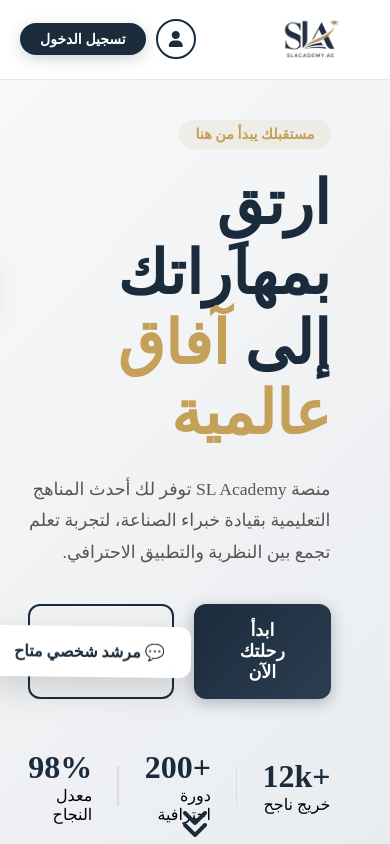
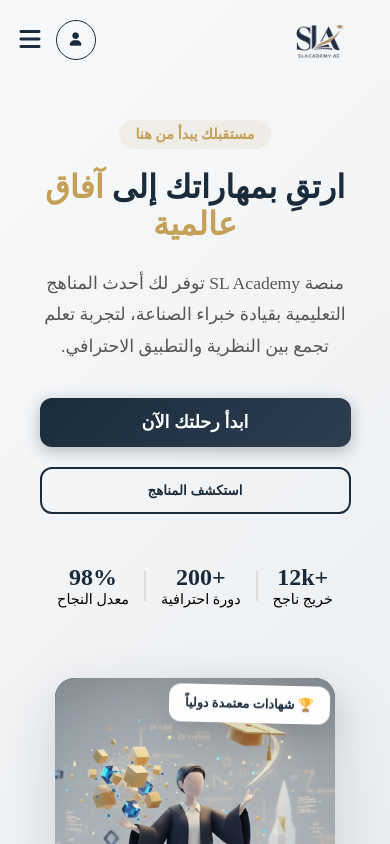
Before and after one commit to AnasRealm/SLA-ACADEMY, a React (Vite) app: page / in a window 390 px wide. Shown: the top 844 px of the page. Built offline with nearby package versions, Linux system fonts and the light colour scheme.

Commit message:
responsive

```diff
--- a/src/feature/home/componats/hero/Hero.jsx
+++ b/src/feature/home/componats/hero/Hero.jsx
@@ -19,7 +19,7 @@ const Hero = () => {
         href="https://cdnjs.cloudflare.com/ajax/libs/font-awesome/6.0.0/css/all.min.css"
       />
 
-      <section id="home" className="hero-section">
+      <section className="hero-section">
         <div className="hero-container">
           <div className="hero-content">
             <div className="badge">مستقبلك يبدأ من هنا</div>
--- a/src/feature/home/componats/hero/hero.css
+++ b/src/feature/home/componats/hero/hero.css
@@ -230,6 +230,92 @@
   transform: translateY(-50%);
 }
 
+/* Media Queries for Mobile Devices */
+@media (max-width: 992px) {
+  .hero-container {
+    flex-direction: column; /* تحويل العناصر لتكون تحت بعضها */
+    text-align: center;
+    padding: 0 20px;
+  }
+
+  .hero-content {
+    margin-right: 0;
+    margin-bottom: 50px;
+    max-width: 100%;
+  }
+
+  .hero-content h1 {
+    font-size: 2.5rem; /* تصغير العنوان */
+  }
+
+  .hero-btns {
+    justify-content: center; /* توسيط الأزرار */
+    flex-wrap: wrap;
+  }
+
+  .hero-stats {
+    justify-content: center;
+    gap: 15px;
+  }
+
+  .stat-item strong {
+    font-size: 1.5rem;
+  }
+
+  /* تنسيق الصورة والبطاقات على الجوال */
+  .hero-visual {
+    padding: 20px 0;
+    min-height: auto;
+    width: 100%;
+  }
+
+  .hero-image-container {
+    height: 350px; /* تقليل ارتفاع الحاوية */
+    max-width: 90%;
+    margin: 0 auto;
+  }
+
+  .floating-card {
+    padding: 10px 15px;
+    font-size: 0.8rem;
+    white-space: nowrap;
+    /* إلغاء القيم السالبة التي تسبب خروج البطاقة عن الشاشة */
+    right: 5% !important;
+    left: auto !important;
+  }
+
+  .card-1 {
+    top: 5%;
+    right: 2% !important;
+  }
+
+  .card-2 {
+    bottom: 5%;
+    left: 2% !important;
+    right: auto !important;
+  }
+}
+
+@media (max-width: 480px) {
+  .hero-content h1 {
+    font-size: 2rem;
+  }
+
+  .primary-btn, .secondary-btn {
+    width: 100%; /* الأزرار تأخذ العرض كامل في الشاشات الصغيرة جداً */
+    padding: 14px 20px;
+  }
+
+  .hero-stats {
+    flex-direction: row;
+    font-size: 0.9rem;
+  }
+
+  .stat-line {
+    height: 30px;
+  }
+}
+
 
 
 @keyframes float {
--- a/src/feature/home/pages/Home.jsx
+++ b/src/feature/home/pages/Home.jsx
@@ -7,10 +7,18 @@ import MostPopular from "../componats/MostPopular/MostPopular";
 const Home = () => {
   return (
     <MainLayout>
-      <Hero />
-      <MostPopular />
-      <Categories />
-      <About />
+      <div id="home">
+        <Hero />
+      </div>
+      <div id="courses">
+        <MostPopular />
+      </div>
+      <div id="categories">
+        <Categories />
+      </div>
+      <div id="about">
+        <About />
+      </div>
     </MainLayout>
   );
 };
--- a/src/sheard/navbar/Navbar.jsx
+++ b/src/sheard/navbar/Navbar.jsx
@@ -1,100 +1,130 @@
-import React, { useState } from 'react';
-import './navbar.css';
+import React, { useState, useEffect } from 'react';
+import { useNavigate } from 'react-router-dom';
 import LoginForm from '../../feature/auth/loginForm/LoginForm';
 import Signup from '../../feature/auth/signupForm/Signup';
-import { useNavigate } from 'react-router-dom';
+import './navbar.css';
 
 const Navbar = () => {
-  const [showLogin, setShowLogin] = useState(false);
-  const [showSignup, setShowSignup] = useState(false);
-  const [isLoggedIn, setIsLoggedIn] = useState(false); // حالة تسجيل الدخول
+  const [isMobileMenuOpen, setIsMobileMenuOpen] = useState(false);
+  const [isScrolled, setIsScrolled] = useState(false);
+  const [showLoginModal, setShowLoginModal] = useState(false);
+  const [showSignupModal, setShowSignupModal] = useState(false);
   const navigate = useNavigate();
 
-  const handleSmoothScroll = (e, targetId) => {
-    e.preventDefault();
-    // إذا لم نكن في الصفحة الرئيسية، انتقل إليها أولاً
+  // التعامل مع التمرير لتغيير لون الناف بار
+  useEffect(() => {
+    const handleScroll = () => {
+      setIsScrolled(window.scrollY > 50);
+    };
+    window.addEventListener('scroll', handleScroll);
+    return () => window.removeEventListener('scroll', handleScroll);
+  }, []);
+
+  // دالة للتعامل مع أيقونة المستخدم
+  const handleUserClick = () => {
+    const isLoggedIn = localStorage.getItem('user') || sessionStorage.getItem('user');
+
+    if (isLoggedIn) {
+      navigate('/profile');
+    } else {
+      setShowLoginModal(true);
+    }
+  };
+
+  // دالة لإغلاق القائمة عند الضغط على رابط
+  const handleLinkClick = (id) => {
+    setIsMobileMenuOpen(false);
+
+    // إذا كنا في صفحة أخرى، انتقل للهوم أولاً
     if (window.location.pathname !== '/') {
       navigate('/');
       // انتظار قليل للانتقال ثم التمرير
       setTimeout(() => {
-        const targetElement = document.getElementById(targetId);
-        if (targetElement) {
-          targetElement.scrollIntoView({
-            behavior: 'smooth',
-            block: 'start'
-          });
-        }
+        const element = document.getElementById(id);
+        if (element) element.scrollIntoView({ behavior: 'smooth' });
       }, 100);
     } else {
-      const targetElement = document.getElementById(targetId);
-      if (targetElement) {
-        targetElement.scrollIntoView({
-          behavior: 'smooth',
-          block: 'start'
-        });
-      }
-    }
-  };
-
-  const openLogin = () => {
-    setShowLogin(true);
-    setShowSignup(false);
-  };
-
-  const openSignup = () => {
-    setShowSignup(true);
-    setShowLogin(false);
-  };
-
-  const closeModals = () => {
-    setShowLogin(false);
-    setShowSignup(false);
-  };
-
-  const handleUserIconClick = () => {
-    if (isLoggedIn) {
-      navigate('/profile');
-    } else {
-      openSignup();
+      // إذا كنا في الهوم، تمرير مباشر
+      const element = document.getElementById(id);
+      if (element) element.scrollIntoView({ behavior: 'smooth' });
     }
   };
 
   return (
     <>
-      <nav className="navbar">
-        <div className="nav-container">
-          <div className="logo" onClick={() => navigate('/')} style={{ cursor: 'pointer' }}>
-            <img src="/imges/logo.png" alt="" />
+      <nav className={`navbar ${isScrolled ? 'scrolled' : ''}`}>
+        <div className="navbar-container">
+
+          {/* 1. اللوجو (يمين الشاشة) */}
+          <div className="navbar-logo" onClick={() => navigate('/')}>
+            <img src="/imges/logo.png" alt="SL Academy" />
           </div>
 
-          <ul className="nav-links">
-            <li><a href="#home" onClick={(e) => handleSmoothScroll(e, 'home')}>الرئيسية</a></li>
-            <li><a href="#courses" onClick={(e) => handleSmoothScroll(e, 'courses')}>الدورات</a></li>
-            <li><a href="#categories" onClick={(e) => handleSmoothScroll(e, 'categories')}>التخصصات</a></li>
-            <li><a href="#about" onClick={(e) => handleSmoothScroll(e, 'about')}>من نحن</a></li>
-            <li><button className="nav-link-btn" onClick={() => navigate('/contact')}>تواصل معنا</button></li>
+          {/* 2. روابط الديسكتوب (وسط الشاشة - تختفي بالموبايل) */}
+          <ul className="nav-menu-desktop">
+            <li onClick={() => handleLinkClick('home')}>الرئيسية</li>
+            <li onClick={() => handleLinkClick('courses')}>الدورات</li>
+            <li onClick={() => handleLinkClick('categories')}>التخصصات</li>
+            <li onClick={() => handleLinkClick('about')}>من نحن</li>
+            <li onClick={() => navigate('/contact')}>تواصل معنا</li>
           </ul>
 
+          {/* 3. الأزرار وأيقونة المستخدم (يسار الشاشة) */}
           <div className="nav-actions">
-            <button className="user-icon-btn" onClick={handleUserIconClick} title={isLoggedIn ? "الملف الشخصي" : "تسجيل الدخول"}>
+            <button className="icon-btn" title="الملف الشخصي" onClick={handleUserClick}>
               <i className="fas fa-user"></i>
             </button>
-            <button className="join-btn" onClick={openSignup}>تسجيل الدخول</button>
+            <button className="login-btn-desktop" onClick={() => setShowLoginModal(true)}>تسجيل الدخول</button>
+
+            {/* زر الهامبرغر (يظهر فقط بالموبايل) */}
+            <div className="hamburger-icon" onClick={() => setIsMobileMenuOpen(!isMobileMenuOpen)}>
+              <i className={isMobileMenuOpen ? "fas fa-times" : "fas fa-bars"}></i>
+            </div>
           </div>
         </div>
       </nav>
 
-      {showLogin && (
+      {/* 4. قائمة الموبايل الجانبية (Sidebar) */}
+      <div className={`mobile-sidebar-overlay ${isMobileMenuOpen ? 'active' : ''}`} onClick={() => setIsMobileMenuOpen(false)}></div>
+
+      <div className={`mobile-sidebar ${isMobileMenuOpen ? 'active' : ''}`}>
+        <div className="sidebar-header">
+           <img src="/imges/logo.png" alt="Logo" />
+           <i className="fas fa-times close-sidebar" onClick={() => setIsMobileMenuOpen(false)}></i>
+        </div>
+
+        <ul className="mobile-menu-links">
+          <li onClick={() => handleLinkClick('home')}>الرئيسية</li>
+          <li onClick={() => handleLinkClick('courses')}>الدورات</li>
+          <li onClick={() => handleLinkClick('categories')}>التخصصات</li>
+          <li onClick={() => handleLinkClick('about')}>من نحن</li>
+          <li onClick={() => navigate('/contact')}>تواصل معنا</li>
+        </ul>
+
+        <div className="mobile-sidebar-footer">
+          <button className="mobile-login-btn" onClick={() => setShowLoginModal(true)}>تسجيل الدخول</button>
+        </div>
+      </div>
+
+      {/* Login Modal */}
+      {showLoginModal && (
         <LoginForm
-          onClose={closeModals}
-          onSwitchToSignup={openSignup}
+          onClose={() => setShowLoginModal(false)}
+          onSwitchToSignup={() => {
+            setShowLoginModal(false);
+            setShowSignupModal(true);
+          }}
         />
       )}
 
-      {showSignup && (
+      {/* Signup Modal */}
+      {showSignupModal && (
         <Signup
-          onClose={closeModals}
-          onSwitchToLogin={openLogin}
+          onClose={() => setShowSignupModal(false)}
+          onSwitchToLogin={() => {
+            setShowSignupModal(false);
+            setShowLoginModal(true);
+          }}
         />
       )}
     </>
--- a/src/sheard/navbar/navbar.css
+++ b/src/sheard/navbar/navbar.css
@@ -1,189 +1,263 @@
-/* إضافة Font Awesome إذا لم يكن موجود */
-@import url('https://cdnjs.cloudflare.com/ajax/libs/font-awesome/6.0.0/css/all.min.css');
+/* إعدادات المتغيرات للألوان */
+:root {
+  --primary-color: #1A2B3C;
+  --accent-color: #C5A059;
+  --white: #ffffff;
+  --nav-height: 80px;
+}
 
+/* ============================
+   1. تنسيق الناف بار العام (Desktop)
+   ============================ */
 .navbar {
   position: fixed;
   top: 0;
+  left: 0;
   width: 100%;
-  height: 80px;
+  height: var(--nav-height);
+  background: transparent; /* شفاف في البداية */
+  transition: all 0.3s ease;
+  z-index: 1000;
+  direction: rtl; /* اتجاه عربي */
+  font-family: 'Tajawal', sans-serif; /* تأكد من وجود الخط */
+}
+
+/* حالة السكرول - يتحول لأبيض */
+.navbar.scrolled {
   background: rgba(255, 255, 255, 0.95);
   backdrop-filter: blur(10px);
+  box-shadow: 0 4px 20px rgba(0, 0, 0, 0.05);
+}
+
+.navbar-container {
+  display: flex;
+  justify-content: space-between;
+  align-items: center;
+  width: 90%;
+  max-width: 1400px;
+  margin: 0 auto;
+  height: 100%;
+}
+
+/* اللوجو */
+.navbar-logo {
+  cursor: pointer;
+  height: 50px;
+}
+
+.navbar-logo img {
+  height: 100%;
+  width: auto;
+  object-fit: contain;
+}
+
+/* روابط الديسكتوب */
+.nav-menu-desktop {
+  display: flex;
+  list-style: none;
+  gap: 30px;
+  margin: 0;
+  padding: 0;
+}
+
+.nav-menu-desktop li {
+  color: var(--primary-color);
+  font-size: 20px;
+  font-weight: 500;
+  cursor: pointer;
+  transition: 0.3s;
+  position: relative;
+}
+
+.nav-menu-desktop li:hover {
+  color: var(--accent-color);
+}
+
+/* تأثير الخط تحت الرابط عند الهوفر */
+.nav-menu-desktop li::after {
+  content: '';
+  position: absolute;
+  width: 0;
+  height: 2px;
+  bottom: -5px;
+  right: 0;
+  background-color: var(--accent-color);
+  transition: width 0.3s;
+}
+
+.nav-menu-desktop li:hover::after {
+  width: 100%;
+}
+
+/* منطقة الأزرار (يسار) */
+.nav-actions {
+  display: flex;
+  align-items: center;
+  gap: 15px;
+}
+
+.icon-btn {
+  background: transparent;
+  border: 1px solid var(--primary-color);
+  color: var(--primary-color);
+  width: 40px;
+  height: 40px;
+  border-radius: 50%;
   display: flex;
   justify-content: center;
   align-items: center;
-  z-index: 1000;
-  border-bottom: 1px solid rgba(26, 43, 60, 0.1);
-}
-
-.nav-container {
-  width:100%;
-  max-width:1500px;
-  display: flex;
-  justify-content: space-between;
-  align-items: center;
-  direction: rtl;
-}
-
-.logo {
-    width: 190px;
-    height: auto;
-}
-
-.logo img {
-    width: 100%;
-    height: 100%;
-    object-fit: contain;
-}
-
-.nav-links {
-  display: flex;
-  list-style: none;
-  gap: 2.5rem;
-}
-
-.nav-links a {
-  text-decoration: none;
-  color: #1A2B3C;
-  font-weight: 500;
-  transition: 0.3s;
-  font-size: 20px;
-}
-
-.nav-links a:hover {
-  color: #C5A059;
-}
-
-.nav-link-btn {
-  background: transparent;
-  border: none;
-  color: #1A2B3C;
-  font-weight: 500;
-  font-size: 20px;
   cursor: pointer;
   transition: 0.3s;
 }
 
-.nav-link-btn:hover {
-  color: #C5A059;
+.icon-btn:hover {
+  background: var(--primary-color);
+  color: var(--white);
 }
 
-.nav-actions {
-  display: flex;
-  gap: 1rem;
-  align-items: center;
+.login-btn-desktop {
+  background: var(--primary-color);
+  color: var(--white);
+  border: none;
+  padding: 10px 25px;
+  border-radius: 25px;
+  font-weight: bold;
+  cursor: pointer;
+  transition: 0.3s;
 }
 
-.user-icon-btn {
-  background: transparent;
-  border: 2px solid #1A2B3C;
-  color: #1A2B3C;
-  width: 45px;
-  height: 45px;
-  border-radius: 50%;
-  display: flex;
-  align-items: center;
-  justify-content: center;
-  cursor: pointer;
-  transition: all 0.3s ease;
-  font-size: 18px;
+.login-btn-desktop:hover {
+  background: var(--accent-color);
+  transform: translateY(-2px);
 }
 
-.user-icon-btn:hover {
-  background: #1A2B3C;
-  color: white;
-  transform: translateY(-2px);
-  box-shadow: 0 4px 15px rgba(26, 43, 60, 0.3);
-}
-
-.login-btn {
-  background: transparent;
-  border: none;
-  color: #1A2B3C;
-  font-weight: 600;
+/* أيقونة الهامبرغر - مخفية في الديسكتوب */
+.hamburger-icon {
+  display: none;
+  font-size: 24px;
+  color: var(--primary-color);
   cursor: pointer;
 }
 
-.join-btn {
-  background: #1A2B3C;
-  color: white;
-  padding: 10px 25px;
-  border-radius: 50px;
-  border: none;
-  font-weight: 600;
-  transition: 0.4s;
-  cursor: pointer;
-  box-shadow: 0 4px 15px rgba(26, 43, 60, 0.2);
+/* ============================
+   2. تنسيق الموبايل (Responsive)
+   ============================ */
+@media screen and (max-width: 992px) {
+  /* إخفاء روابط الديسكتوب وزر الدخول الكبير */
+  .nav-menu-desktop,
+  .login-btn-desktop {
+    display: none;
+  }
+
+  /* إظهار الهامبرغر */
+  .hamburger-icon {
+    display: block;
+  }
+
+  /* تصغير اللوجو قليلاً للموبايل */
+  .navbar-logo {
+    height: 40px;
+  }
 }
 
-.join-btn:hover {
-  background: #C5A059;
-  transform: translateY(-2px);
+/* ============================
+   3. القائمة الجانبية (Sidebar Logic)
+   ============================ */
+/* الخلفية المعتمة */
+.mobile-sidebar-overlay {
+  position: fixed;
+  top: 0;
+  left: 0;
+  width: 100%;
+  height: 100%;
+  background: rgba(0, 0, 0, 0.5);
+  z-index: 1001;
+  opacity: 0;
+  visibility: hidden;
+  transition: 0.3s;
 }
 
-.mobile-menu-btn {
-  display: none;
-  background: transparent;
-  border: none;
-  color: #1A2B3C;
+.mobile-sidebar-overlay.active {
+  opacity: 1;
+  visibility: visible;
+}
+
+/* السايد بار نفسه */
+.mobile-sidebar {
+  position: fixed;
+  top: 0;
+  right: -300px; /* مخفي خارج الشاشة يميناً */
+  width: 280px;
+  height: 100vh;
+  background: var(--white);
+  z-index: 1002;
+  transition: 0.4s cubic-bezier(0.4, 0, 0.2, 1);
+  box-shadow: -5px 0 15px rgba(0, 0, 0, 0.1);
+  display: flex;
+  flex-direction: column;
+  padding: 20px;
+  direction: rtl;
+}
+
+.mobile-sidebar.active {
+  right: 0; /* يدخل للشاشة */
+}
+
+/* محتويات السايد بار */
+.sidebar-header {
+  display: flex;
+  justify-content: space-between;
+  align-items: center;
+  margin-bottom: 30px;
+  border-bottom: 1px solid #eee;
+  padding-bottom: 15px;
+}
+
+.sidebar-header img {
+  height: 40px;
+}
+
+.close-sidebar {
   font-size: 24px;
+  color: var(--primary-color);
   cursor: pointer;
 }
 
-/* Responsive Design */
-@media (max-width: 768px) {
-  .nav-container {
-    padding: 0 20px;
-  }
+.mobile-menu-links {
+  list-style: none;
+  padding: 0;
+  margin: 0;
+  display: flex;
+  flex-direction: column;
+  gap: 20px;
+}
 
-  .logo {
-    width: 120px;
-  }
+.mobile-menu-links li {
+  font-size: 18px;
+  font-weight: 600;
+  color: var(--primary-color);
+  cursor: pointer;
+  transition: 0.2s;
+}
 
-  .mobile-menu-btn {
-    display: block;
-  }
+.mobile-menu-links li:hover {
+  color: var(--accent-color);
+  padding-right: 10px; /* حركة بسيطة لليسار */
+}
 
-  .nav-links {
-    position: fixed;
-    top: 80px;
-    right: -100%;
-    width: 100%;
-    height: calc(100vh - 80px);
-    background: rgba(255, 255, 255, 0.98);
-    backdrop-filter: blur(10px);
-    flex-direction: column;
-    justify-content: flex-start;
-    align-items: center;
-    padding-top: 50px;
-    transition: right 0.3s ease;
-    z-index: 999;
-  }
+.mobile-sidebar-footer {
+  margin-top: auto; /* دفع الزر للأسفل */
+  padding-top: 20px;
+}
 
-  .nav-links.mobile-open {
-    right: 0;
-  }
-
-  .nav-links li {
-    margin: 20px 0;
-  }
-
-  .nav-links a, .nav-link-btn {
-    font-size: 24px;
-    padding: 15px;
-  }
-
-  .nav-actions {
-    gap: 10px;
-  }
-
-  .user-icon-btn {
-    width: 40px;
-    height: 40px;
-    font-size: 16px;
-  }
-
-  .join-btn {
-    padding: 8px 20px;
-    font-size: 14px;
-  }
+.mobile-login-btn {
+  width: 100%;
+  padding: 12px;
+  background: var(--primary-color);
+  color: white;
+  border: none;
+  border-radius: 8px;
+  font-size: 16px;
+  font-weight: bold;
+  cursor: pointer;
 }
```
